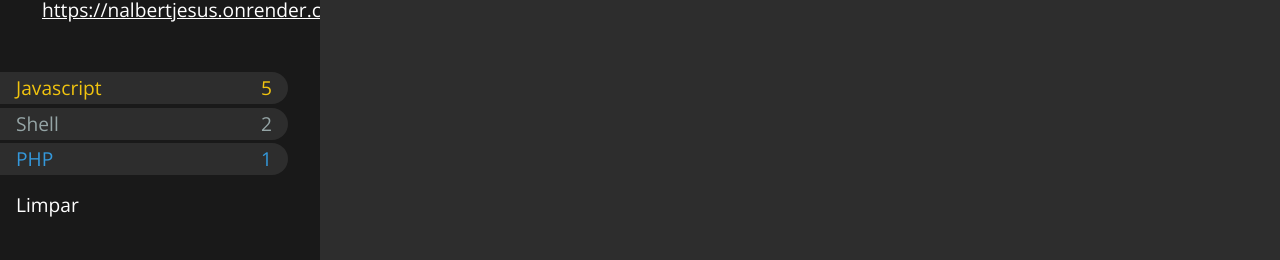
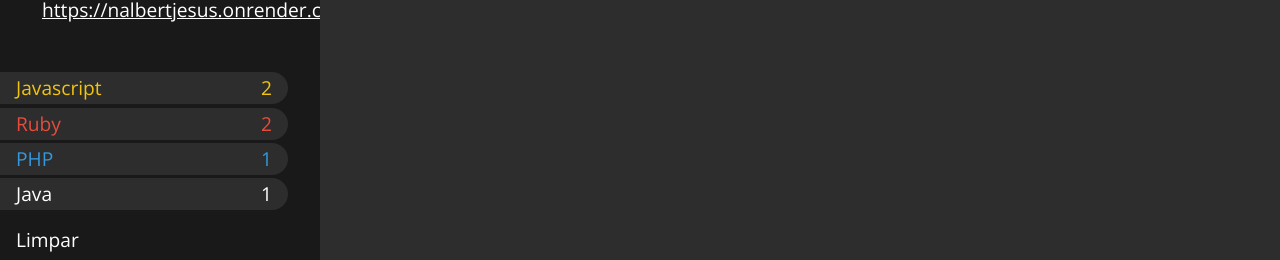
Before and after one commit to NJesus144/github-api, a React (Create React App) app: page /repositories in a window 1280 px wide. Shown: the part 359-619 px from the top of the page. Built offline with nearby package versions, Linux system fonts and the light colour scheme; no server answers.

Commit message:
Criado logica que soma as linguagens e ordena por quantidade

```diff
--- a/src/pages/RepositoriesPage/Filter/index.js
+++ b/src/pages/RepositoriesPage/Filter/index.js
@@ -1,15 +1,10 @@
 import React from 'react';
+import PropTypes from 'prop-types';
 
 import { Container, Selector, Cleaner } from './styles';
 
-const Filter = () => {
-  const langs = [
-    { name: 'Javascript', count: 5, color: '#f1c40f' },
-    { name: 'Shell', count: 2, color: '#95a5a6' },
-    { name: 'PHP', count: 1, color: '#3498db' },
-  ];
-
-  const selectors = langs.map(({ name, count, color }) => (
+const Filter = ({ languages }) => {
+  const selectors = languages.map(({ name, count, color }) => (
     <Selector key={name} color={color}>
       <span>{name}</span>
       <span>{count}</span>
@@ -24,4 +19,14 @@ const Filter = () => {
   );
 };
 
+Filter.propTypes = {
+  languages: PropTypes.arrayOf(
+    PropTypes.shape({
+      name: PropTypes.string.isRequired,
+      count: PropTypes.string.isRequired,
+      color: PropTypes.string,
+    }).isRequired
+  ).isRequired,
+};
+
 export default Filter;
--- a/src/pages/RepositoriesPage/index.js
+++ b/src/pages/RepositoriesPage/index.js
@@ -5,6 +5,7 @@ import Filter from './Filter';
 import Repositories from './Repositories';
 
 import { Container, Sidebar, Main } from './styles';
+import { getLangsFrom } from '../../services/api';
 
 const RepositoriesPage = () => {
   const user = {
@@ -18,11 +19,52 @@ const RepositoriesPage = () => {
     location: null,
   };
 
+  const repositories = [
+    {
+      name: 'Repo 1',
+      description: 'Descrição',
+      html_url: 'https://nalbertjesus.onrender.com/',
+      language: 'Javascript',
+    },
+    {
+      name: 'Repo 2',
+      description: 'Descrição',
+      html_url: 'https://nalbertjesus.onrender.com/',
+      language: 'Javascript',
+    },
+    {
+      name: 'Repo 3',
+      description: 'Descrição',
+      html_url: 'https://nalbertjesus.onrender.com/',
+      language: 'PHP',
+    },
+    {
+      name: 'Repo 4',
+      description: 'Descrição',
+      html_url: 'https://nalbertjesus.onrender.com/',
+      language: 'Ruby',
+    },
+    {
+      name: 'Repo 5',
+      description: 'Descrição',
+      html_url: 'https://nalbertjesus.onrender.com/',
+      language: 'Java',
+    },
+    {
+      name: 'Repo 6',
+      description: 'Descrição',
+      html_url: 'https://nalbertjesus.onrender.com/',
+      language: 'Ruby',
+    },
+  ];
+
+  const languages = getLangsFrom(repositories);
+
   return (
     <Container>
       <Sidebar>
         <Profile user={user} />
-        <Filter />
+        <Filter languages={languages} />
       </Sidebar>
       <Main>
         <Repositories />
--- a/src/services/api.js
+++ b/src/services/api.js
@@ -1,7 +1,32 @@
 import axios from 'axios';
+import { langColors } from './config';
 
 const api = axios.create({
   baseURL: process.env.REACT_APP_API_BASE_URL,
 });
 
 export default api;
+
+export const getLangsFrom = (repositories) => {
+  let stats = repositories
+    .map((repository) => repository.language)
+    .reduce(
+      (data, language) => ({
+        ...data,
+        [language]: (data[language] || 0) + 1,
+      }),
+      []
+    );
+
+  delete stats.null;
+
+  stats = Object.keys(stats)
+    .map((language) => ({
+      name: language,
+      count: stats[language],
+      color: langColors[language.toLowerCase()],
+    }))
+    .sort((a, b) => b.count - a.count);
+
+    return stats;
+};
--- /dev/null
+++ b/src/services/config.js
@@ -0,0 +1,15 @@
+export const langColors = {
+  javascript: '#f1c40f',
+  typescript: '#2980b9',
+  python: '#2ecc71',
+  html: '#e67e22',
+  css: '#9b59b6',
+  scss: '#9b59b6',
+  vue: '#1abc9c',
+  php: '#3498db',
+  go: '#72aed8',
+  ruby: '#e74c3c',
+  c: '#27ae60',
+  'c#': '#27ae60',
+  'c++': '#7f8c8d',
+};
```
